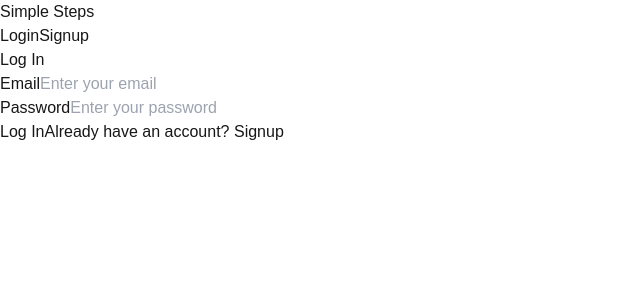
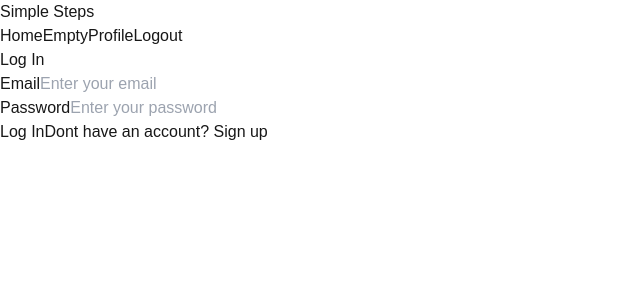
Before and after one commit to HarounHK/simple-steps, a Next.js app: page /Login in a window 1280 px wide. Shown: the top 300 px of the page, without its empty margins (0-640 px from the left). Built offline with nearby package versions, Linux system fonts and the light colour scheme; no server answers; sample sign-in values are in the browser's storage.

Commit message:
Temporary homepage and Navbar

```diff
--- a/src/app/Login/page.tsx
+++ b/src/app/Login/page.tsx
@@ -6,7 +6,6 @@ import { signIn } from "next-auth/react";
 import { useRouter } from "next/navigation";
 
 export default function LoginPage() {
-
   const [email, setEmail] = useState("");
   const [password, setPassword] = useState("");
   const [error, setError] = useState("");
@@ -27,12 +26,11 @@ export default function LoginPage() {
         setError("Invalid Credentials");
         return;
       }
-      router.replace("Profile");
+      router.replace("/Home");
     } catch (error) {
       console.log(error);
     }
   };
-
 
   return (
     <div className="min-h-screen bg-gray-100 flex items-center justify-center">
@@ -40,42 +38,29 @@ export default function LoginPage() {
         <h1 className="text-2xl font-bold text-center text-blue-600 mb-6">Log In</h1>
         <form onSubmit={handleSubmit}>
           <div className="mb-4">
-            <label className="block text-gray-700 mb-2" htmlFor="email">
-              Email
-            </label>
+            <label className="block text-gray-700 mb-2">Email</label>
             <input
               onChange={(e) => setEmail(e.target.value)}
               className="w-full px-3 py-2 border rounded focus:outline-none focus:ring text-black focus:ring-blue-300"
               type="email"
-              id="email"
               placeholder="Enter your email"
             />
           </div>
           <div className="mb-4">
-            <label className="block text-gray-700 mb-2" htmlFor="password">
-              Password
-            </label>
+            <label className="block text-gray-700 mb-2">Password</label>
             <input
               onChange={(e) => setPassword(e.target.value)}
               className="w-full px-3 py-2 border rounded focus:outline-none focus:ring text-black focus:ring-blue-300"
               type="password"
-              id="password"
               placeholder="Enter your password"
             />
           </div>
-          <button
-            className="w-full bg-blue-600 text-white py-2 rounded hover:bg-blue-700"
-            type="submit"
-          >
+          <button className="w-full bg-blue-600 text-white py-2 rounded hover:bg-blue-700">
             Log In
           </button>
-          {error && (
-            <div className="bg-red-500 text-white w-fit text-sm py-1 px-3 rounded-md mt-2">
-              {error}
-            </div>
-          )}
-          <Link className="text-sm mt-3 text-right text-black" href={"/Signup"}>
-            Already have an account? <span className="underline">Signup</span>
+          {error && <div className="bg-red-500 text-white p-2 rounded mt-2">{error}</div>}
+          <Link className="text-sm mt-3 text-right text-black" href="/signup">
+            Dont have an account? <span className="underline">Sign up</span>
           </Link>
         </form>
       </div>
--- a/src/components/Navbar.tsx
+++ b/src/components/Navbar.tsx
@@ -1,21 +1,58 @@
-import Link from 'next/link';
+"use client";
 
-const Navbar = () => {
+import Link from "next/link";
+import { useSession, signOut } from "next-auth/react";
+import { useRouter } from "next/navigation";
+
+export default function Navbar() {
+  const { data: session } = useSession();
+  const router = useRouter();
+
+  const handleLogout = async () => {
+    signOut({ redirect: false }).then(() => {
+      router.push("/");
+    });
+  };
+
   return (
-    <nav className="bg-blue-500 text-white p-4">
-      <div className="container mx-auto flex justify-between items-center">
-        <h1 className="text-lg font-bold">Simple Steps</h1>
-        <div className="space-x-4">
-          <Link href="/Login" className="bg-white text-blue-500 px-4 py-2 rounded hover:bg-blue-100">
-            Login
-          </Link>
-          <Link href="/Signup" className="bg-white text-blue-500 px-4 py-2 rounded hover:bg-blue-100">
-            Signup
-          </Link>
-        </div>
+    <nav className="p-4 bg-blue-600 text-white flex justify-between items-center shadow-md">
+      <Link
+        href={session ? "/Home" : "/"}
+        className="text-lg font-bold text-white hover:text-gray-300"
+      >
+        Simple Steps
+      </Link>
+
+      <div>
+        {!session ? (
+          <>
+            <Link href="/Login" className="mr-4 text-white hover:text-gray-300">
+              Login
+            </Link>
+            <Link href="/Signup" className="text-white hover:text-gray-300">
+              Signup
+            </Link>
+          </>
+        ) : (
+          <>
+            <Link href="/Home" className="mr-4 text-white hover:text-gray-300">
+              Home
+            </Link>
+            <Link href="/Home" className="mr-4 text-white hover:text-gray-300">
+              Empty
+            </Link>
+            <Link href="/Profile" className="mr-4 text-white hover:text-gray-300">
+              Profile
+            </Link>
+            <button
+              onClick={handleLogout}
+              className="bg-red-500 px-3 py-1 rounded hover:bg-red-600"
+            >
+              Logout
+            </button>
+          </>
+        )}
       </div>
     </nav>
   );
-};
-
-export default Navbar;
+}
```
Also changed, not shown: src/app/Home/page.tsx (added, +26 -0 lines).
